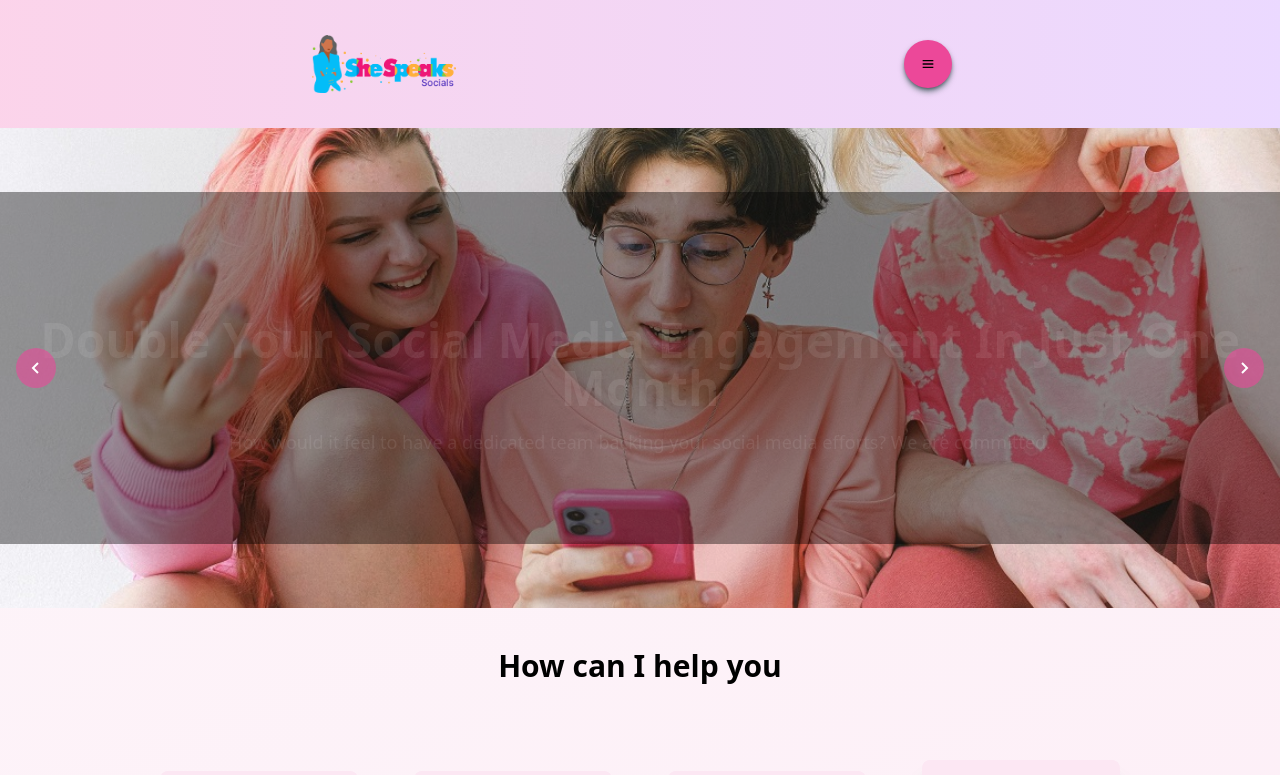
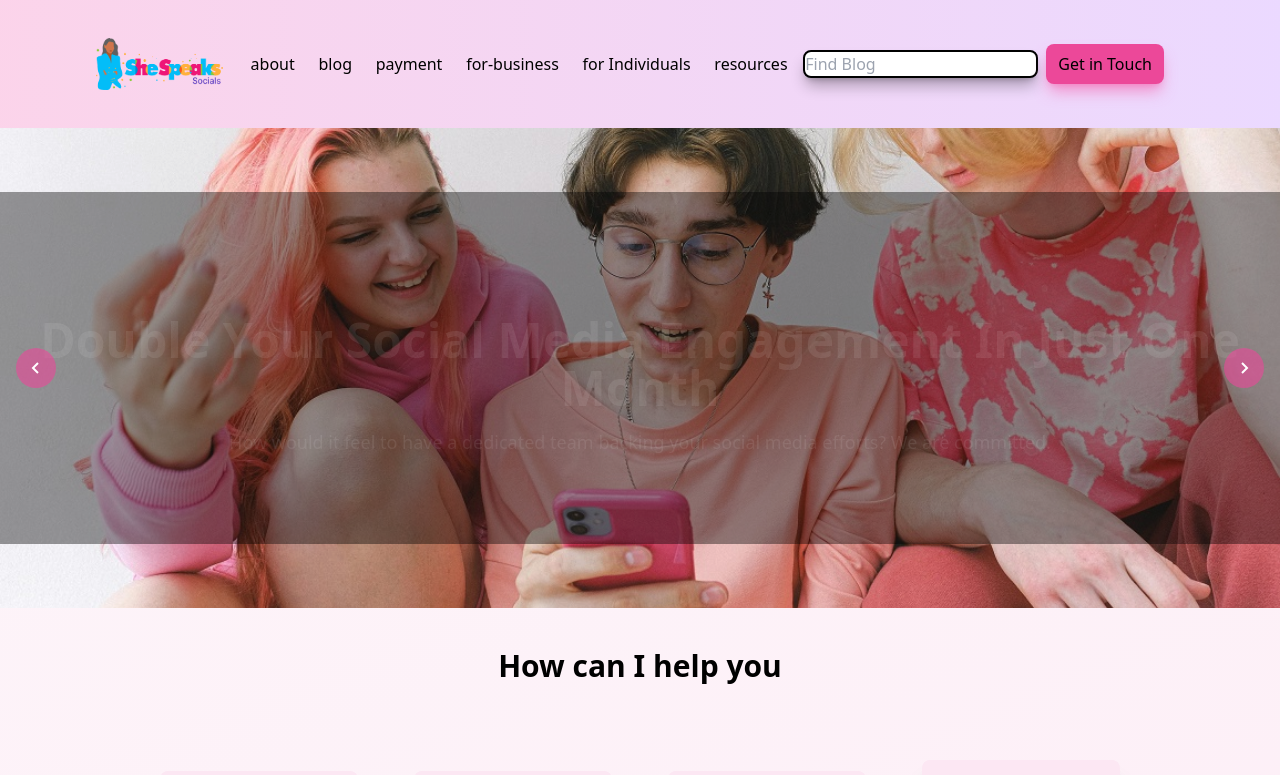
Before and after one commit to MatthewsRicky/shespeaksocial, a Next.js app: page / in a window 1280 px wide. Shown: the top 775 px of the page. Built offline with nearby package versions, Linux system fonts and the light colour scheme.

Commit message:
Fixed menu button affecting  large screen navbar seetings bug

```diff
--- a/components/Navbar.tsx
+++ b/components/Navbar.tsx
@@ -20,9 +20,6 @@ export default function Navbar() {
 			<div className={`flex justify-around items-center w-full lg:w-[90%] mx-auto px-8`}>
 
 				<Logo />
-
-				{menuOpen && (
-					<div>
 				<div className={`hidden lg:flex items-center justify-between px-4 lg:w-full mx-auto`}>
 
 					{navLinks.map((link) => (
@@ -42,15 +39,19 @@ export default function Navbar() {
 
 				</div>
 
+				{menuOpen && (
+					<div>
+
+
 						<div className="flex flex-col md:flex-row items-center gap-2  justify-center mx-auto">
 
 
 
-							<div className="flex flex-col lg:hidden">
+							<div className="flex flex-col lg:hidden bg-pink-100/50 rounded w-full">
 
 
 								{navLinks.map((link) => (
-									<ul key={link} className="flex items-center justify-between mx-auto gap-6 bg-pink-100/50 rounded">
+									<ul key={link} className="flex items-center justify-between mx-auto gap-6 ">
 										<li className="flex items-center justify-around mx-auto px-3 py-2">
 											<Link href={"/" + link}>
 												{link}
@@ -70,7 +71,7 @@ export default function Navbar() {
 				)}
 
 
-				<button onClick={() => setMenuOpen(!menuOpen)} className="flex w-fit p-4 rounded-full m-4 bg-pink-500 shadow-emerald-950/60 shadow-md">
+				<button onClick={() => setMenuOpen(!menuOpen)} className="lg:hidden flex w-fit p-4 rounded-full m-4 bg-pink-500 shadow-emerald-950/60 shadow-md">
 				<span>
 					<BiMenu />
 				</span>
```
Lines whose indentation alone changed are shown as unchanged.
